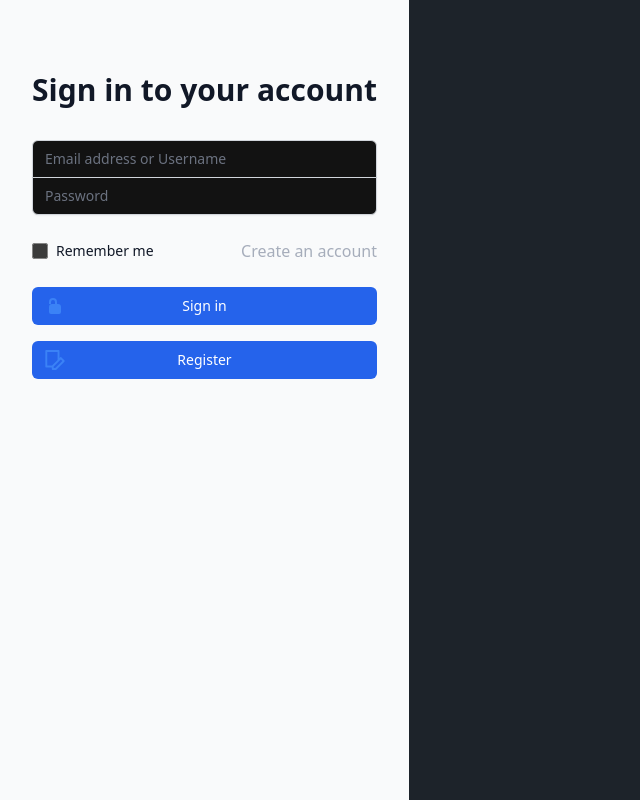
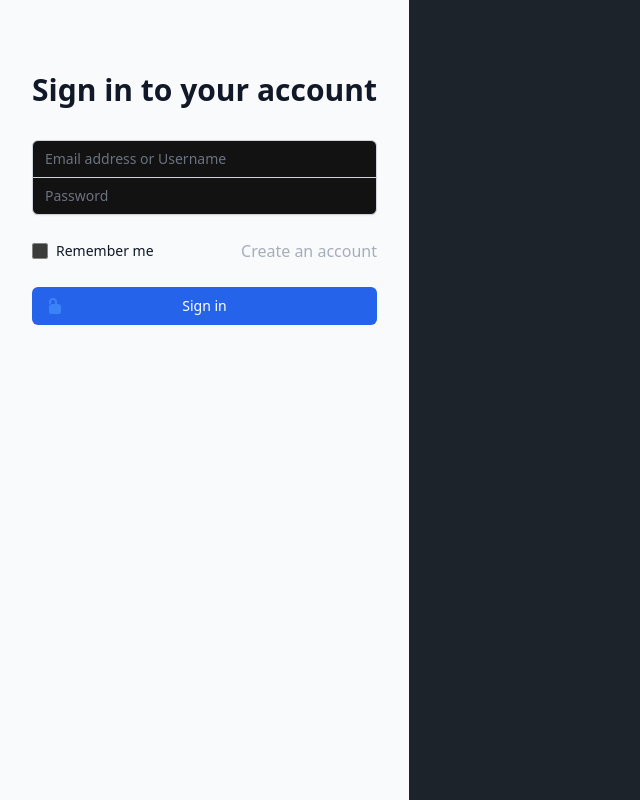
Before and after one commit to gwealm/FEUP-BDNR, a SvelteKit app in the folder project/app/: page /login in a window 1280 px wide. Shown: the whole page, without its empty margins (0-640 px from the left). Built offline with nearby package versions, Linux system fonts and the light colour scheme; no server answers; what aerospike would draw is missing.

Commit message:
chore: get rid of useless register button

```diff
--- a/project/app/src/routes/login/+page.svelte
+++ b/project/app/src/routes/login/+page.svelte
@@ -119,30 +119,6 @@
                     </span>
                     Sign in
                 </button>
-                <a href="/register">
-                    <button
-                        type="submit"
-                        class="group relative flex w-full justify-center rounded-md border border-transparent bg-blue-600 px-4 py-2 text-sm font-medium text-white hover:bg-blue-700 focus:outline-none focus:ring-2 focus:ring-blue-500 focus:ring-offset-2 mt-4"
-                        >
-                        <span
-                            class="absolute inset-y-0 left-0 flex items-center pl-3"
-                        >
-                            <svg
-                                class="h-5 w-5 text-blue-500 group-hover:text-blue-400"
-                                fill="currentColor"
-                                xmlns="http://www.w3.org/2000/svg"
-                                viewBox="0 0 310 310"
-                                aria-hidden="true"
-                            >
-                                <path d="M300.606,159.727l-45.333-45.333c-5.857-5.858-15.355-5.858-21.213,0L225,123.454V15c0-8.284-6.716-15-15-15H20
-                                   C11.716,0,5,6.716,5,15v240.002c0,8.284,6.716,15,15,15h85V295c0,8.284,6.716,15,15,15h45.333c3.979,0,7.794-1.581,10.607-4.394
-                                   l124.667-124.667C306.465,175.081,306.465,165.585,300.606,159.727z M35,30h160v123.454l-85.606,85.605
-                                   c-0.302,0.301-0.581,0.619-0.854,0.942H35V30z M159.12,280H135v-24.121l109.667-109.666l24.12,24.12L159.12,280z"/>
-                            </svg>
-                        </span>
-                        Register
-                    </button>
-                </a>
                 {#if form?.errors?.general}
                 <p class="mt-2 text-center text-red-500">
                     {form?.errors?.general}
```
